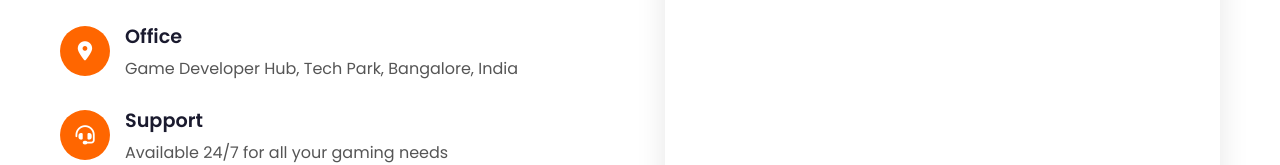
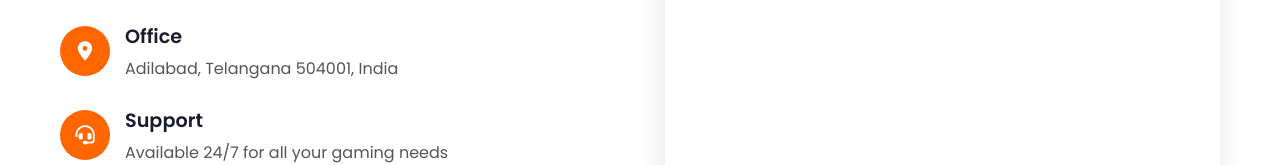
Before and after one commit to LaxmiRameshGames/laxmirameshgames.github.io, a plain HTML site: page index.html in a window 1280 px wide. Shown: the part 3234-3399 px from the top of the page. Drawn offline with Linux system fonts and the light colour scheme.

Commit message:
Update index.html

```diff
--- a/index.html
+++ b/index.html
@@ -913,7 +913,7 @@
                         </div>
                         <div class="contact-text">
                             <h3>Office</h3>
-                            <p>Game Developer Hub, Tech Park, Bangalore, India</p>
+                            <p>Adilabad, Telangana 504001, India</p>
                         </div>
                     </div>
 
```
